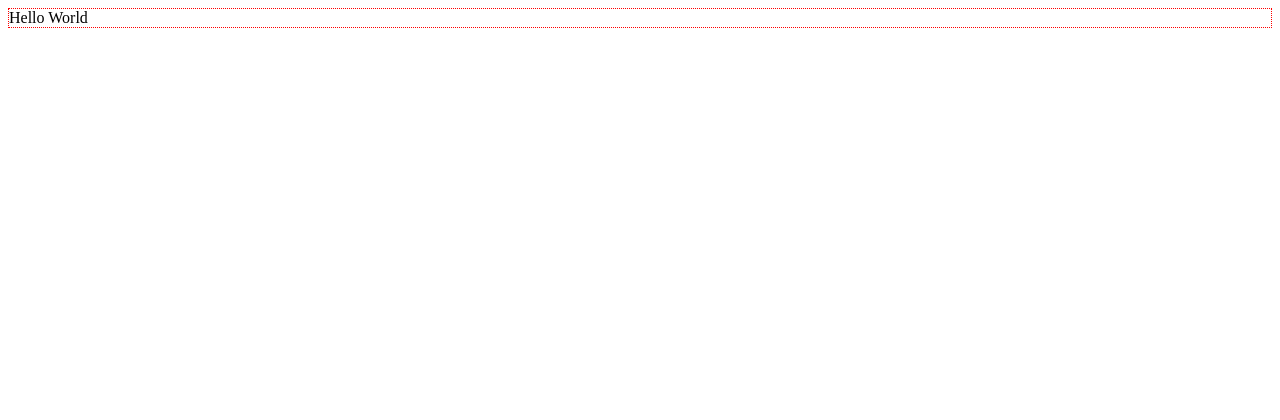
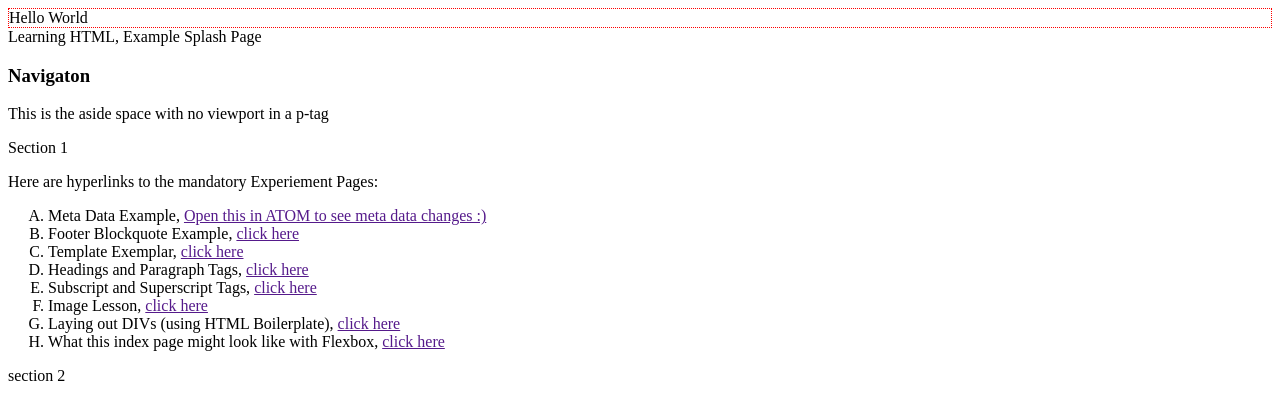
Before and after one commit to FusedAlmond/Sandbox-HTML-github.io, a plain HTML site: page index.html in a window 1280 px wide. Drawn offline with Linux system fonts and the light colour scheme.

Commit message:
Update index.html

```diff
--- a/index.html
+++ b/index.html
@@ -17,12 +17,28 @@
   </head>
   <body>
     <div>Hello World</div>
-    <header></header>
-    <nav></nav>
-    <aside></aside>
-    <section><article
+    <header>Learning HTML, Example Splash Page</header>
+    <nav><h3>Navigaton</h3></nav>
+    <aside><p>This is the aside space with no viewport in a p-tag</p></aside>
+    <section> Section 1
+      <article>
+        <p>Here are hyperlinks to the mandatory Experiement Pages: </p>
 
-      ></article></section>
+        <ol type="A">
+          <li> Meta Data Example, <a href="" target="_blank">Open this in ATOM to see meta data changes :)</a>
+          <li> Footer Blockquote Example, <a href="" target="_blank">click here</a>
+          <li> Template Exemplar, <a href="" target="_blank">click here</a>
+          <li> Headings and Paragraph Tags, <a href="" target="_blank">click here</a>
+          <li> Subscript and Superscript Tags, <a href="" target="_blank">click here</a>
+          <li> Image Lesson, <a href="" target="_blank">click here</a>
+          <li> Laying out DIVs (using HTML Boilerplate), <a href="" target="_blank">click here</a>
+          <li> What this index page might look like with Flexbox, <a href="" target="_blank">click here</a>
+        </ol>
+      </article>
+    </section>
+     <section>
+       section 2
+    </section>
   </body>
   <footer></footer>
 </html>
```
